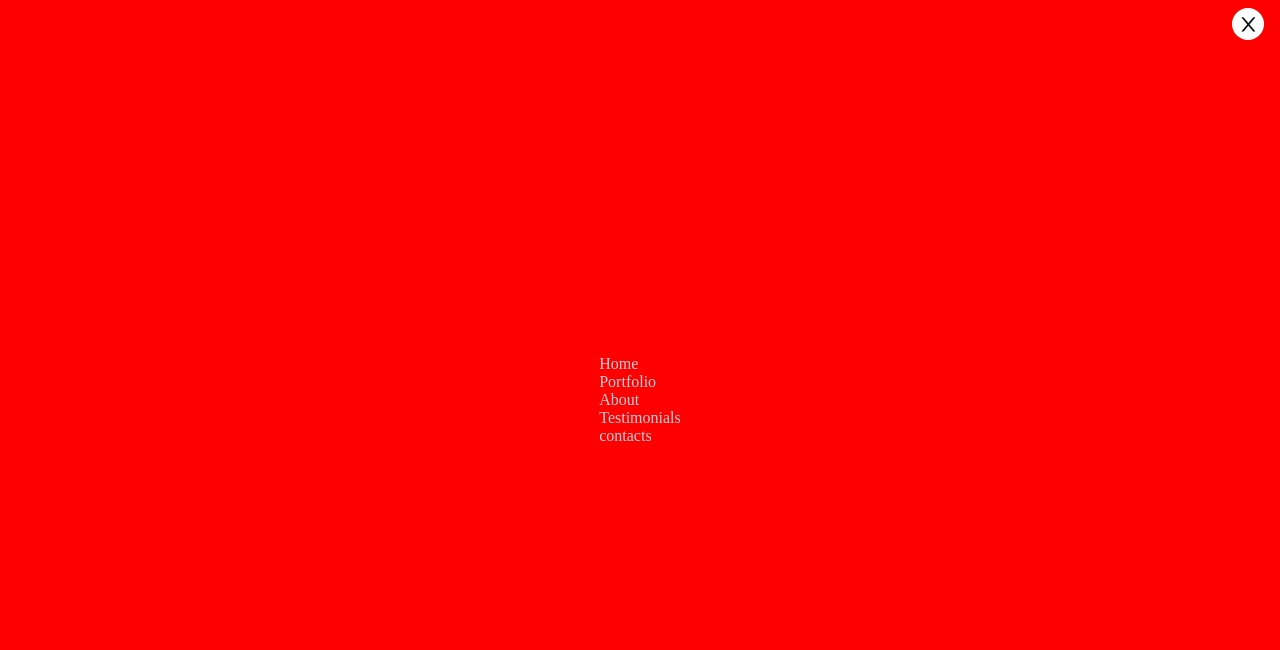
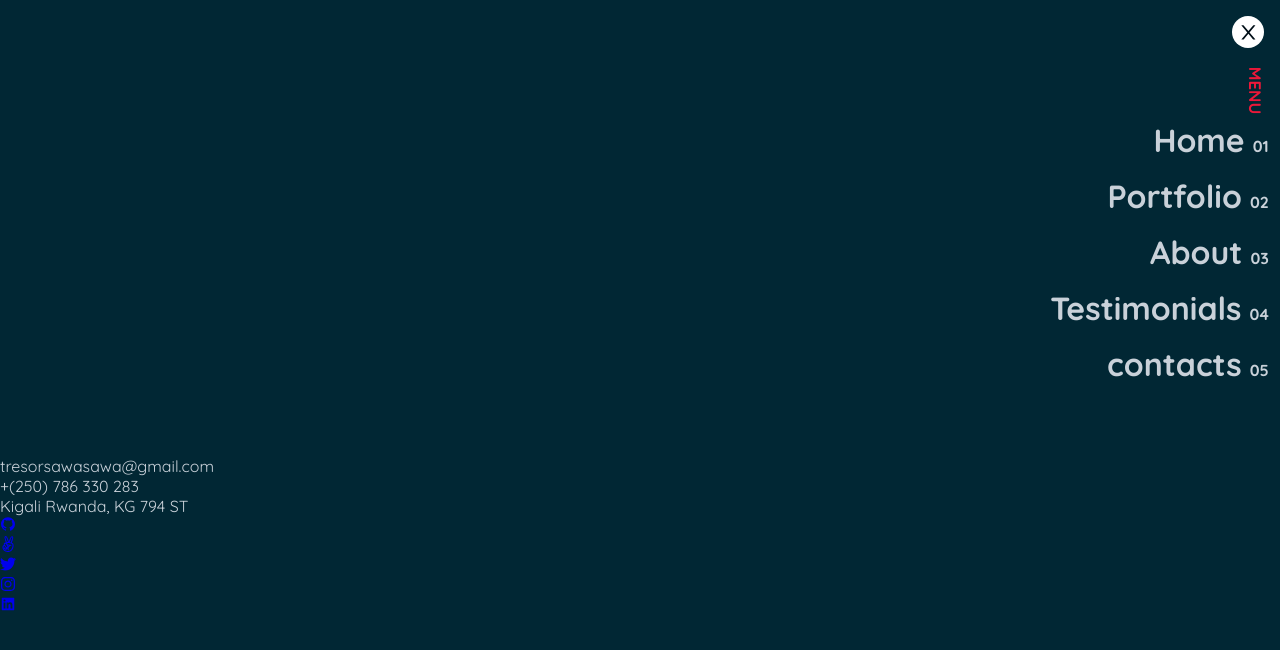
Before and after one commit to tresorsawasawa/Tresor-s_portfolio, a React (Create React App) app: page / in a window 1280 px wide. Both pictures are taken after a click on the element 1248 px from the left and 25 px from the top of the page. Shown: the top 650 px of the page. Built offline with nearby package versions, Linux system fonts and the light colour scheme.

Commit message:
Update some styling

```diff
--- a/src/assets/scss/base/_header.scss
+++ b/src/assets/scss/base/_header.scss
@@ -12,6 +12,13 @@
 
     .logo_hamb_container {
       @include flex-between(row);
+
+      .logo {
+        h1 {
+          font-weight: 900;
+          font-size: 2.5rem;
+        }
+      }
 
       .hamburger_container {
         @include flex-center(row);
@@ -50,7 +57,7 @@
       border-radius: 50%;
       height: 2rem;
       width: 2rem;
-      top: 0.5rem;
+      top: 1rem;
       right: 1rem;
       z-index: 99999;
 
@@ -65,7 +72,33 @@
     }
 
     .nav_list.open {
-      display: block;
+      @include flex-end(column);
+
+      padding: 3.5rem 0.7rem;
+      position: relative;
+
+      .menu_text {
+        position: absolute;
+        right: 0;
+        top: 1rem;
+        transform: rotate(-270deg);
+        color: $pink_color_prim_color;
+        font-size: 0.7rem;
+      }
+
+      .nav_item {
+        margin-bottom: 1rem;
+
+        a {
+          font-weight: 700;
+          font-size: 2rem;
+
+          .num {
+            font-size: 1rem;
+            margin-left: 0.5rem;
+          }
+        }
+      }
     }
   }
 }
@@ -75,14 +108,17 @@
 }
 
 .menu_container.open {
-  @include flex-center(colum);
-
+  display: flex;
+  flex-direction: column;
   position: absolute;
-  background-color: red;
+  background-color: $bg_col_3;
   top: 0;
   left: 0;
   right: 0;
   height: 100vh;
+  padding-top: 4rem;
 }
 
-.menu_container.remove { display: none; }
+.menu_container.remove {
+  display: none;
+}
--- a/src/assets/scss/base/_mixins.scss
+++ b/src/assets/scss/base/_mixins.scss
@@ -12,10 +12,17 @@
   flex-direction: $direction;
 }
 
+@mixin flex-evenly($direction) {
+  display: flex;
+  justify-content: space-evenly;
+  align-items: center;
+  flex-direction: $direction;
+}
+
 @mixin flex-end($direction) {
   display: flex;
   justify-content: flex-end;
-  align-items: center;
+  align-items: end;
   flex-direction: $direction;
 }
 
--- a/src/assets/scss/base/_utilisties.scss
+++ b/src/assets/scss/base/_utilisties.scss
@@ -5,6 +5,11 @@
   margin: 0;
   box-sizing: border-box;
   list-style: none;
+}
+
+html {
+  font-family: $Quick_sand;
+  min-width: 320px;
 }
 
 body {
@@ -21,3 +26,7 @@ a { text-decoration: none; }
 main {
   display: none;
 }
+
+.pink_color {
+  color: $pink_color_prim_color;
+}
--- a/src/assets/scss/base/_variables.scss
+++ b/src/assets/scss/base/_variables.scss
@@ -1,5 +1,14 @@
 $pink_color_prim_color: #ec1839;
 $blue_color_prim_color: #2196f3;
-$dark_default_col: #0d1117;
+// $dark_default_col: #0d1117;
+$dark_default_col: #000e17;
 $white_default_col: #fff;
 $light_default_col: #c9d1d9;
+
+$Quick_sand: 'Quicksand', sans-serif;
+
+$bg_col_1: #000e17;
+$bg_col_2: #001e2d;
+$bg_col_3: #012734;
+$bg_col_4: #003347;
+$bg_col_4: #003347;
--- a/src/assets/scss/index.scss
+++ b/src/assets/scss/index.scss
@@ -1,2 +1,3 @@
+@import url('https://fonts.googleapis.com/css2?family=Quicksand:wght@400;600;700&display=swap');
 @import './base/utilisties';
 @import './base/header';
--- a/src/components/Header.jsx
+++ b/src/components/Header.jsx
@@ -1,8 +1,14 @@
 import React, { useState, createRef } from 'react';
-// import { IconContext } from 'react-icons';
 import { Link } from 'react-scroll';
-import { FaBars } from 'react-icons/fa';
-import { AiOutlineClose } from 'react-icons/ai';
+import { IconContext } from 'react-icons';
+import {
+  FaBars, FaTwitter, FaInstagram, FaAngellist,
+} from 'react-icons/fa';
+import {
+  AiOutlineClose,
+  AiFillLinkedin,
+  AiOutlineGithub,
+} from 'react-icons/ai';
 
 const Header = () => {
   const menu = createRef();
@@ -13,26 +19,32 @@ const Header = () => {
       id: 1,
       name: 'Home',
       to: 'home',
+      class: '',
     },
     {
       id: 2,
       name: 'Portfolio',
       to: 'portfolio',
+      class: '',
     },
     {
       id: 3,
       name: 'About',
       to: 'about',
+      class: '',
     },
     {
       id: 4,
       name: 'Testimonials',
       to: 'testimonials',
+      class: '',
+
     },
     {
       id: 5,
       name: 'contacts',
       to: 'contacts',
+      class: '',
     },
   ];
 
@@ -40,6 +52,21 @@ const Header = () => {
 
   const handleShowMenu = () => {
     setIsOpen(!isOpen);
+  };
+
+  const handleHover = (link) => {
+    links.map((item) => {
+      if (item.id === link.id) {
+        item.class = 'focusOut focused clickable';
+      } else {
+        item.class = 'focusOut clickable';
+      }
+      return item;
+    });
+  };
+
+  const handleHoverOut = () => {
+    console.log('Item hovereout');
   };
 
   const handleCloseMenu = () => {
@@ -59,8 +86,10 @@ const Header = () => {
               delay={800}
               className="logo-area"
             >
-              Tresor
-              <span>.</span>
+              <h1>
+                Tresor
+                <span className="pink_color">.</span>
+              </h1>
             </Link>
           </div>
 
@@ -98,8 +127,12 @@ const Header = () => {
           </div>
 
           <ul className={isOpen ? 'nav_list open' : 'nav_list'}>
-            {links.map((link) => (
-              <li key={link.id}>
+            <li className="menu_text">
+              <h2>MENU</h2>
+            </li>
+
+            {links.map((link, index) => (
+              <li key={link.id} className="nav_item">
                 <Link
                   to={link.to}
                   spy
@@ -108,15 +141,97 @@ const Header = () => {
                   delay={800}
                   key={link.id}
                   onClick={() => handleShowMenu()}
-                  className={
-                    isOpen ? 'nav_link clickable' : 'menu_container remove'
-                  }
+                  onMouseEnter={() => handleHover(link)}
+                  onMouseLeave={() => handleHoverOut(link)}
+                  className={link.class}
                 >
-                  {link.name}
+                  <span>{link.name}</span>
+                  <span className="num">
+                    0
+                    {index + 1}
+                  </span>
                 </Link>
               </li>
             ))}
           </ul>
+
+          <div className="contacts_container">
+            <div className="contacts_text">
+              <span className="email">tresorsawasawa@gmail.com</span>
+              <br />
+              <span>+(250) 786 330 283</span>
+              <br />
+              <span>Kigali Rwanda, KG 794 ST</span>
+            </div>
+
+            <div className="contact-details-icon-wrapper">
+              <ul className="contact-icon-item">
+                <li>
+                  <a
+                    href="https://github.com/tresorsawasawa"
+                    target="_blank"
+                    rel="noreferrer noopener"
+                  >
+                    <IconContext.Provider
+                      value={{ className: 'header-links-icon' }}
+                    >
+                      <AiOutlineGithub />
+                    </IconContext.Provider>
+                  </a>
+                </li>
+
+                <li>
+                  <a
+                    href="https://angel.co/u/tresor-sawasawa"
+                    target="_blank"
+                    rel="noreferrer noopener"
+                  >
+                    <IconContext.Provider
+                      value={{ className: 'header-links-icon' }}
+                    >
+                      <FaAngellist />
+                    </IconContext.Provider>
+                  </a>
+                </li>
+
+                <li>
+                  <a href="https://twitter.com/tresorsawasawa" target="blank">
+                    <IconContext.Provider
+                      value={{ className: 'header-links-icon' }}
+                    >
+                      <FaTwitter />
+                    </IconContext.Provider>
+                  </a>
+                </li>
+
+                <li>
+                  <a
+                    href="https://www.instagram.com/tresorsawasawa/"
+                    target="blank"
+                  >
+                    <IconContext.Provider
+                      value={{ className: 'header-links-icon' }}
+                    >
+                      <FaInstagram />
+                    </IconContext.Provider>
+                  </a>
+                </li>
+
+                <li>
+                  <a
+                    href="https://www.linkedin.com/in/tresor-sawasawa/"
+                    target="blank"
+                  >
+                    <IconContext.Provider
+                      value={{ className: 'header-links-icon' }}
+                    >
+                      <AiFillLinkedin />
+                    </IconContext.Provider>
+                  </a>
+                </li>
+              </ul>
+            </div>
+          </div>
         </nav>
       </div>
     </header>
```
Also changed, not shown: src/assets/images/logo/logo.jpg (added), src/assets/images/logo/logo.png (added).
